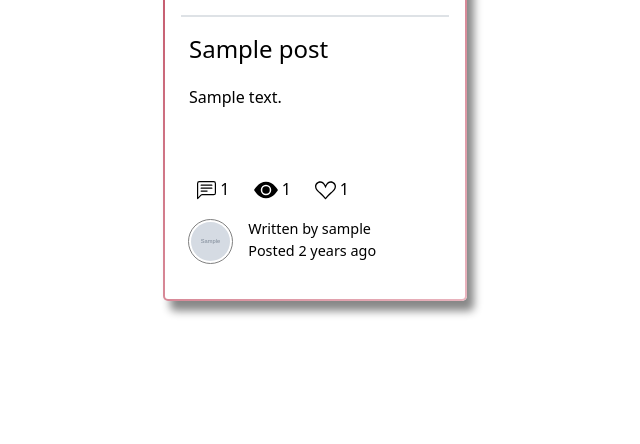
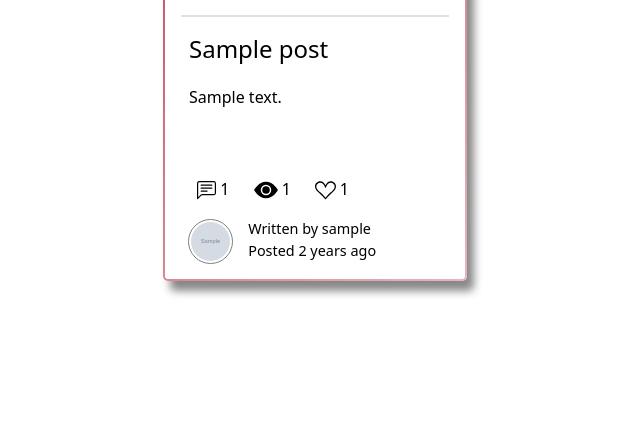
Before and after one commit to bekirugurr/blog-app-django, a Django app: page / in a window 1280 px wide. Shown: the part 356-800 px from the top of the page, without its empty margins (325-965 px from the left). Run offline with Django 4.2, Linux system fonts and the light colour scheme; tables that the repository leaves empty hold one stand-in row (values such as "Sample post"); grey boxes marked "Sample" are stand-in pictures; some libraries are stand-ins or nearby versions.

Commit message:
card height done

```diff
--- a/post/static/post/style.css
+++ b/post/static/post/style.css
@@ -4,7 +4,7 @@
 
 .post-card {
   width: 19rem;
-  height: 32rem;
+  height: 30.7rem;
   border: 2px solid transparent;
   border-radius: 5px;
   background: linear-gradient(to right, white, white),
```
